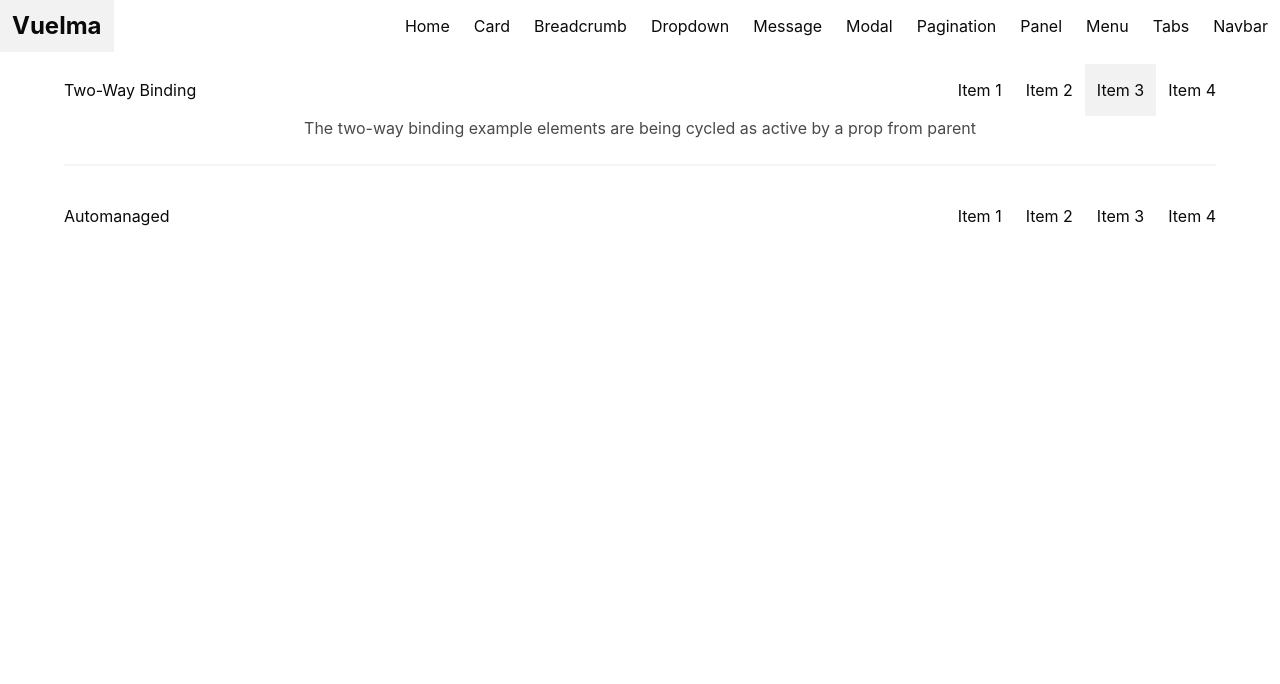
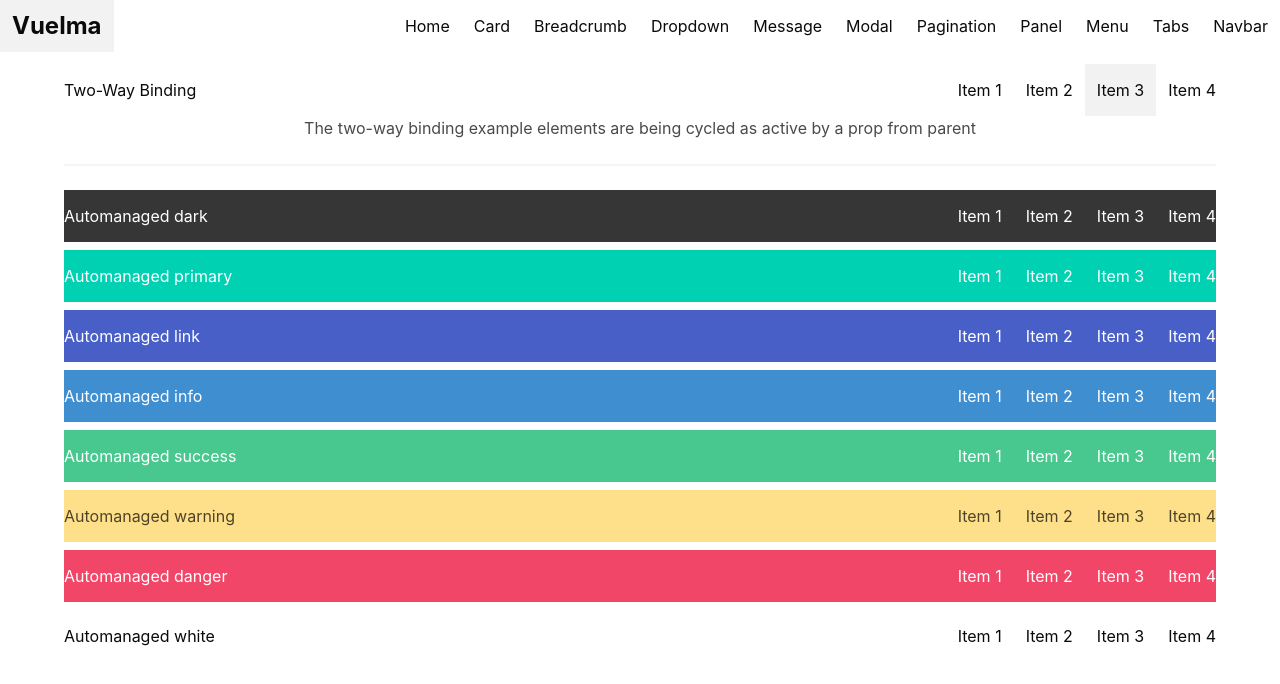
Before and after one commit to huuff/vuelma, a Vue app: page /navbar in a window 1280 px wide. Shown: the top 684 px of the page. Built offline with nearby package versions, Linux system fonts and the light colour scheme.

Commit message:
showcasing all different colors in the navbar example

```diff
--- a/src/pages/ExampleNavbar.vue
+++ b/src/pages/ExampleNavbar.vue
@@ -1,12 +1,11 @@
 <template>
+<!-- TODO: Could it work without a child element? -->
 <base-navbar v-model:active="active">
   <template #brandItems>
     <base-navbar-item itemId="2wbinding">
       <a href="#">Two-Way Binding</a>
     </base-navbar-item>
   </template>
-  <!-- TODO: Could it work without a child element? -->
-  <!-- TODO: With colors? -->
   <template #end>
     <base-navbar-item v-for="item in items"
       :itemId="item"
@@ -20,16 +19,21 @@
 
 <hr>
 
-<base-navbar>
+<base-navbar
+  v-for="color in colorArray"
+  :key="`automanaged-${color}`"
+  :color="color"
+  class="mb-2 is-absolute"
+>
   <template #brandItems>
     <base-navbar-item itemId="Automanaged">
-      <a href="#">Automanaged</a>
+      <a href="#">Automanaged {{color}}</a>
     </base-navbar-item>
   </template>
   <template #end>
     <base-navbar-item v-for="item in items"
       :itemId="item"
-      :key="`auto-dark-${item}`"
+      :key="`auto-${color}-${item}`"
     >
       <a href="#">{{item}}</a>
     </base-navbar-item>
@@ -42,6 +46,7 @@
 import { ref, onUnmounted } from 'vue';
 import BaseNavbar from '@/components/navbar/BaseNavbar.vue';
 import BaseNavbarItem from '@/components/navbar/BaseNavbarItem.vue';
+import { colorArray } from '@/types/bulma-color';
 
 const items = [ "Item 1", "Item 2", "Item 3", "Item 4" ];
 
--- a/src/types/bulma-color.ts
+++ b/src/types/bulma-color.ts
@@ -1,3 +1,3 @@
 export type BulmaColor = 'dark' | 'primary' | 'link' | 'info' | 'success' | 'warning' | 'danger' | 'white';
 
-export const colorArray: BulmaColor[] = [ 'dark', 'primary', 'link', 'info', 'success', 'warning', 'danger'];
+export const colorArray: BulmaColor[] = [ 'dark', 'primary', 'link', 'info', 'success', 'warning', 'danger', "white"];
```
